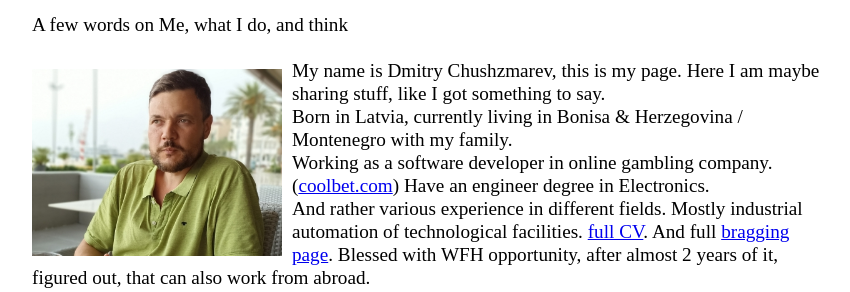
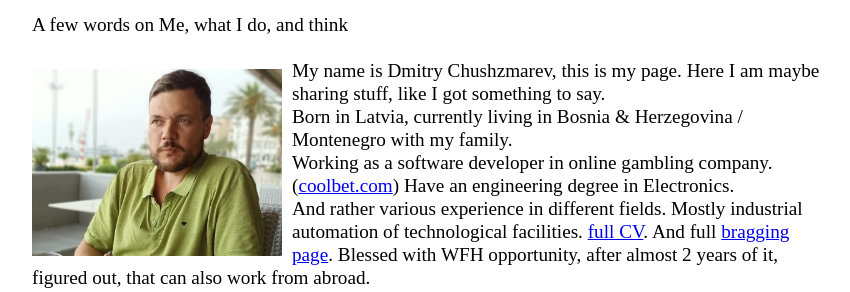
Before and after one commit to DmitryAlCh/mypage, a Jekyll site: the page built from index.md, in a window 1280 px wide. Shown: the part 126-418 px from the top of the page, without its empty margins (208-1058 px from the left). Built offline with Jekyll 4.4.1, drawn with Linux system fonts in a browser that asks for light colours.

Commit message:
type fixes on main page

```diff
--- a/index.md
+++ b/index.md
@@ -11,9 +11,9 @@ class="photo"
 />
 My name is Dmitry Chushzmarev, this is my page. Here I am maybe sharing stuff, like
 I got something to say.
-Born in Latvia, currently living in Bonisa & Herzegovina / Montenegro with my family.
+Born in Latvia, currently living in Bosnia & Herzegovina / Montenegro with my family.
 Working as a software developer in online gambling company.([coolbet.com](http://www.coolbet.com))
-Have an engineer degree in Electronics.
+Have an engineering degree in Electronics.
 And rather various experience in different fields. Mostly industrial automation
 of technological facilities. [full CV](/assets/resume/resume.pdf). And full [bragging page](/brag).
 Blessed with WFH opportunity, after almost 2 years of it, figured out, that can also work from abroad.
```
